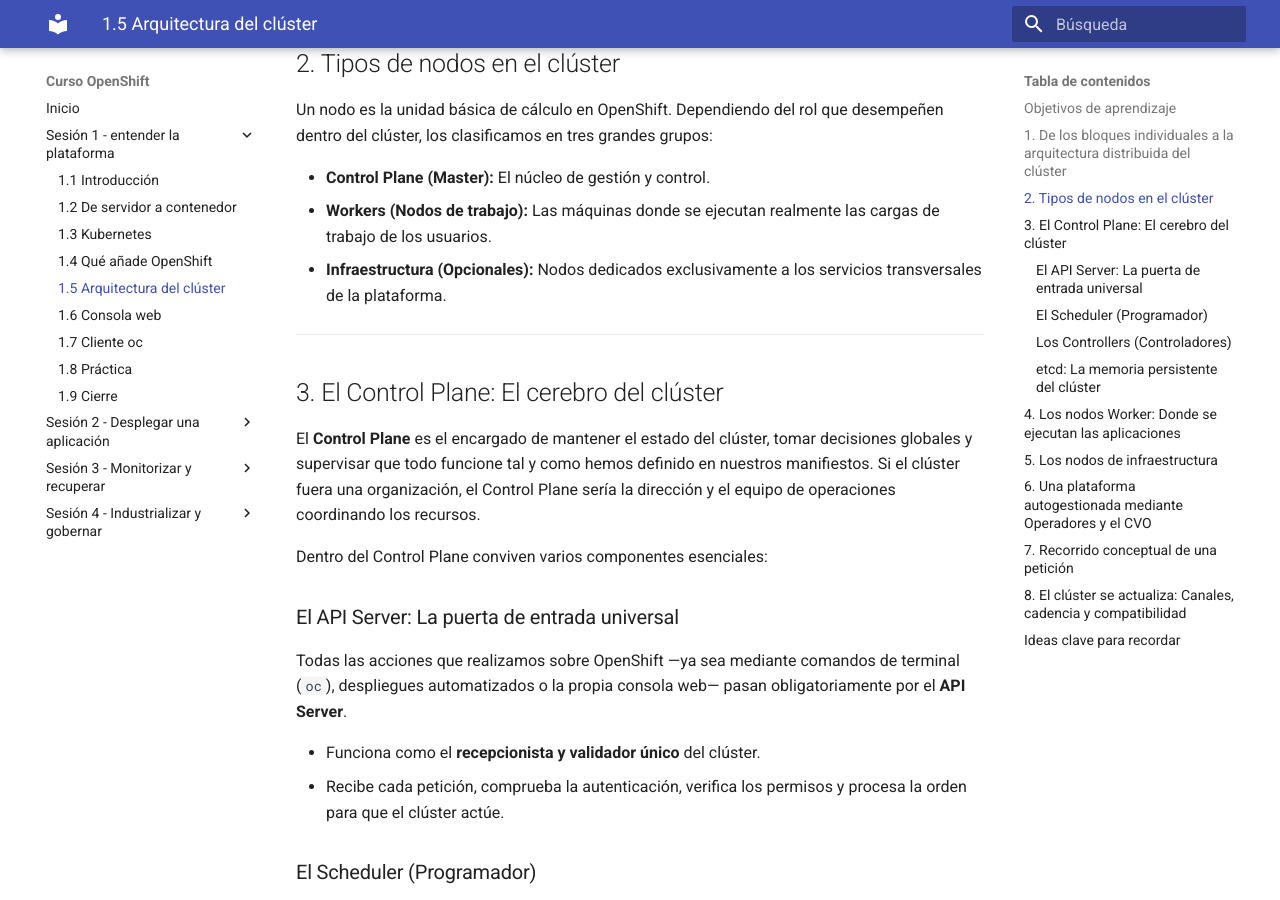
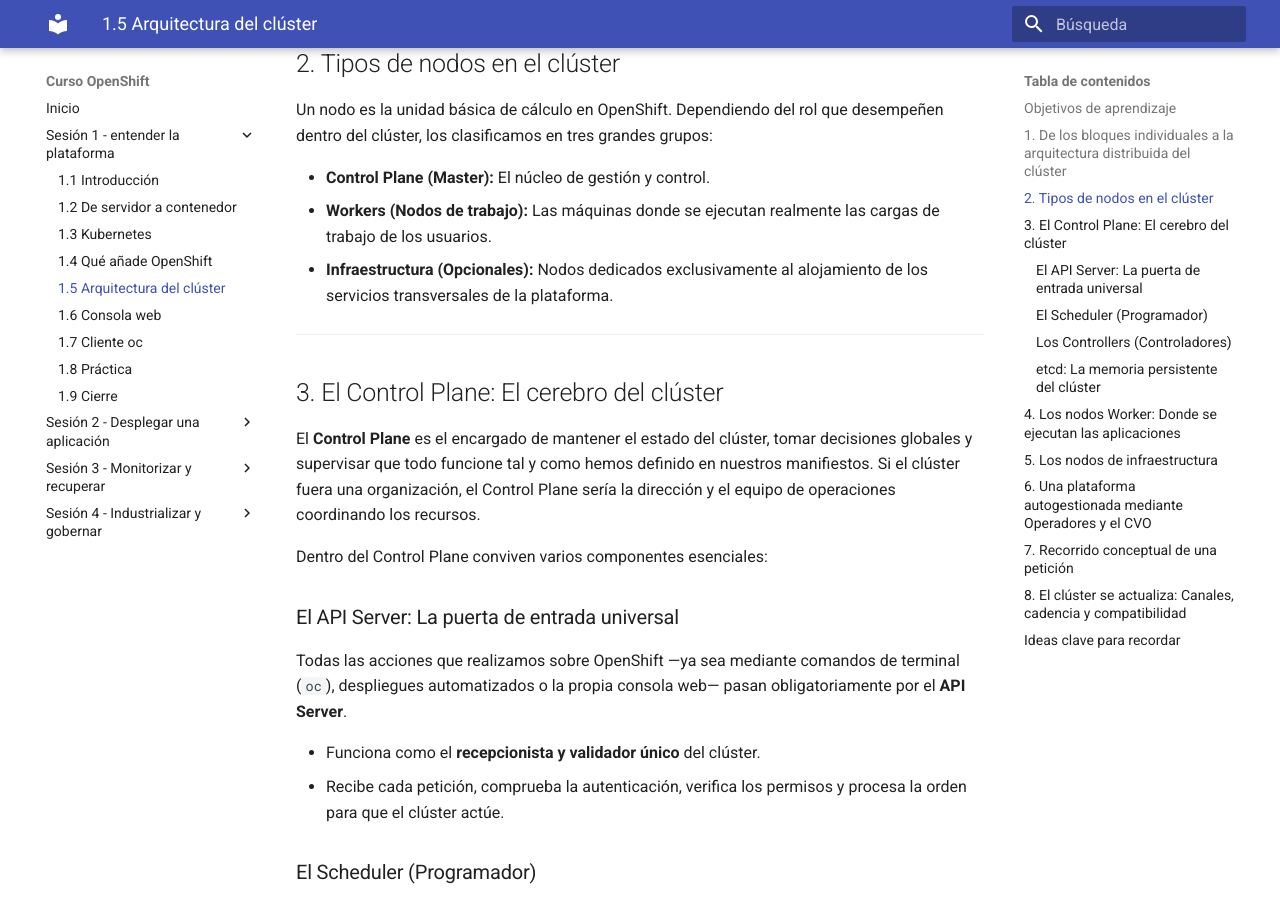
Before and after one commit to ieftraining/curso-openshift, an MkDocs documentation site: the page built from docs/sesion1/1.5 Arquitectura cluster.md, in a window 1280 px wide and 900 px high, scrolled down 1220 px. Built offline with MkDocs 1.6.1 and Material for MkDocs 9.7.7, drawn with Linux system fonts in a browser that asks for light colours; some of the changed text lies outside the part shown.

Commit message:
Add files via upload

````diff
--- a/docs/sesion1/1.5 Arquitectura cluster.md
+++ b/docs/sesion1/1.5 Arquitectura cluster.md
@@ -39,7 +39,7 @@
 
 - **Control Plane (Master):** El núcleo de gestión y control.
 - **Workers (Nodos de trabajo):** Las máquinas donde se ejecutan realmente las cargas de trabajo de los usuarios.
-- **Infraestructura (Opcionales):** Nodos dedicados exclusivamente a los servicios transversales de la plataforma.
+- **Infraestructura (Opcionales):** Nodos dedicados exclusivamente al alojamiento de los servicios transversales de la plataforma.
 
 ---
 
@@ -89,7 +89,7 @@
 
 ```mermaid
 flowchart LR
-    CP["Control Plane<br>(Coordina y decide)"] --> W["Workers<br>(Ejecutan las aplicaciones)"]
+    CP["Control Plane (Coordina y decide)"] --> W["Workers (Ejecutan las aplicaciones)"]
 ```
 
 !!! note "Idea clave"
@@ -111,7 +111,7 @@
 ```mermaid
 flowchart LR
     A[Aplicaciones de negocio] --> W[Nodos Workers]
-    B["Servicios de plataforma<br>(Routers, Monitorización)"] --> I[Nodos de Infraestructura]
+    B["Servicios de plataforma (Routers, Monitorización)"] --> I[Nodos de Infraestructura]
 ```
 
 !!! tip "Ventaja de licenciamiento"
@@ -139,9 +139,9 @@
 
 ```mermaid
 flowchart LR
-    U[Usuario externo] -->|Tráfico HTTP/S| R[Route / Router]
-    R --> S[Service (Balanceador)]
-    S --> P[Pod en nodo Worker]
+    U[Usuario externo] -->|Tráfico HTTP/S| R["Route / Router"]
+    R --> S["Service (Balanceador)"]
+    S --> P["Pod en nodo Worker"]
 ```
 
 ---
````
